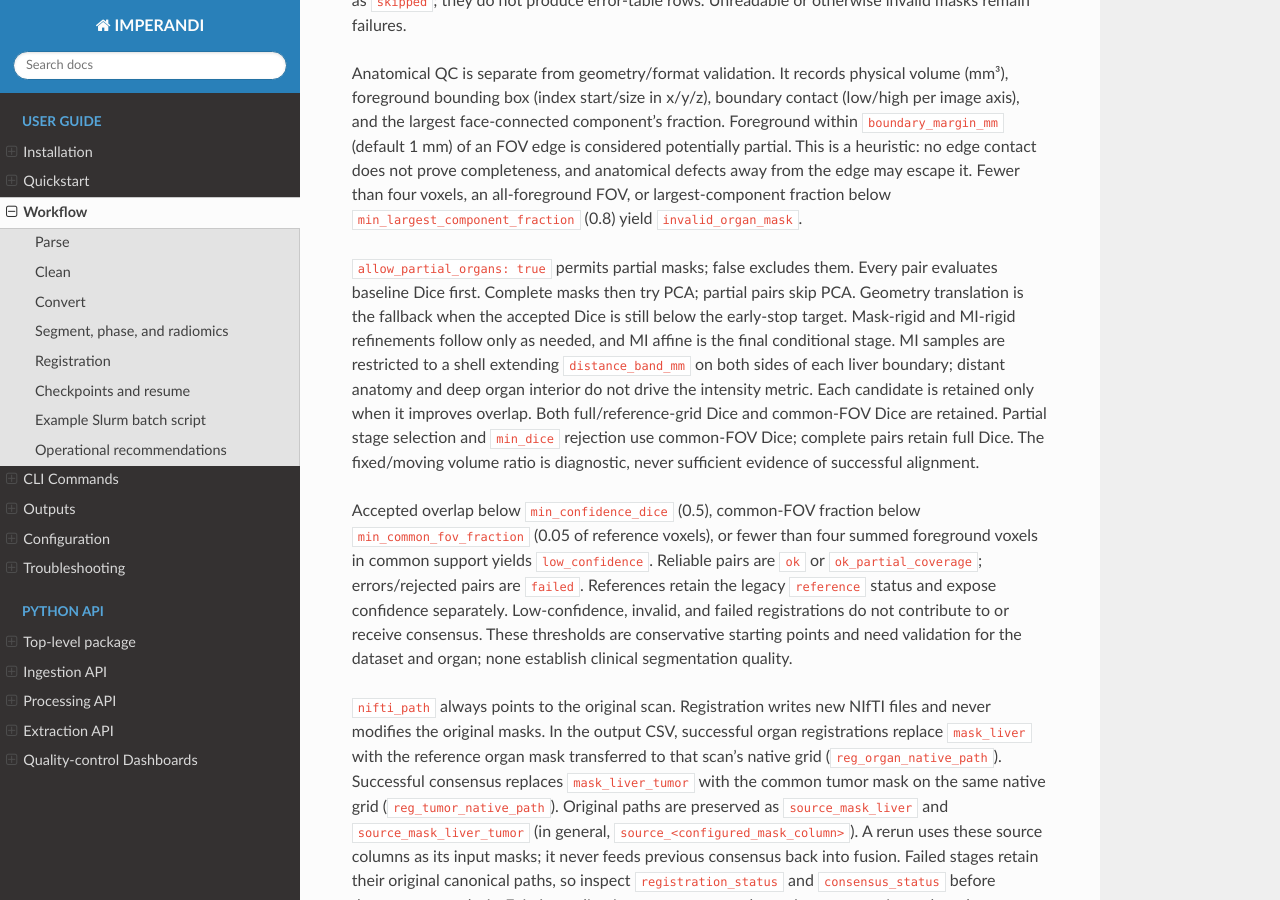
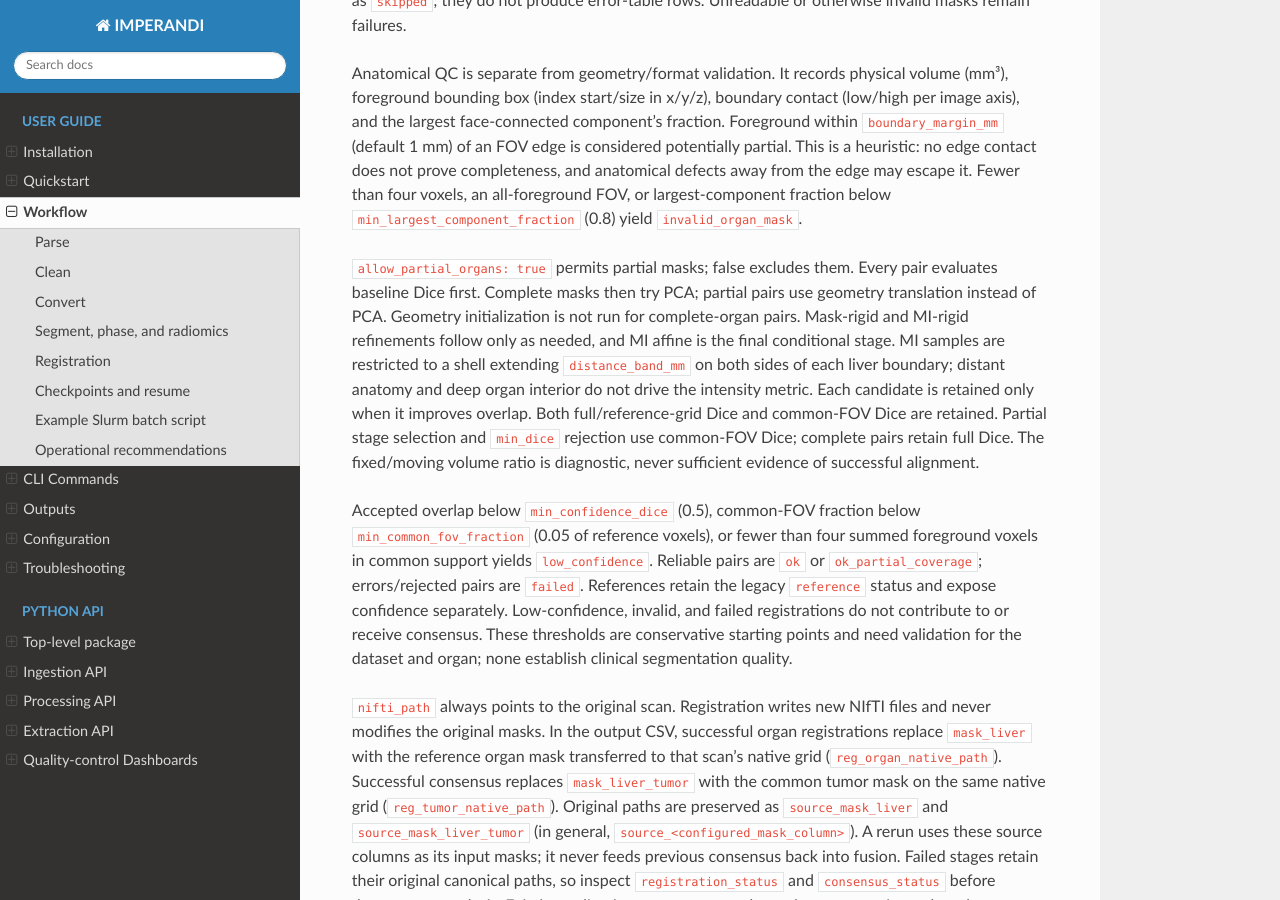
Before and after one commit to dmandache/IMPERANDI, a Sphinx documentation site: the page built from docs/source/workflow.md, in a window 1280 px wide and 900 px high, scrolled down 3831 px. Built offline with Sphinx 7.4.7 and the Read the Docs theme 3.1.0, drawn with Linux system fonts in a browser that asks for light colours; some of the changed text lies outside the part shown.

Commit message:
Complete organs now use PCA only; geometry is marked skipped_complete_organ. Partial organs use geometry instead of PCA.

```diff
--- a/docs/source/workflow.md
+++ b/docs/source/workflow.md
@@ -91,10 +91,11 @@
 The default is `[patient_key, study_id, Modality]`; a dataset can instead use,
 for example, `[patient_key, exam_stage]`. `Modality` has no special grouping
 rule: include it for separate modality groups or omit it to register modalities
-together. It applies an ordered liver-first cascade: baseline,
-PCA, geometry fallback, signed-distance mask rigid, boundary-band
-mutual-information (MI) rigid, and optional boundary-band MI affine. Default masks are
-`mask_liver` and `mask_liver_tumor`; masks must match their native image geometry.
+together. It applies an ordered liver-first cascade: baseline, PCA for complete
+organs (geometry initialization instead for partial organs), signed-distance
+mask rigid, boundary-band mutual-information (MI) rigid, and optional
+boundary-band MI affine. Default masks are `mask_liver` and
+`mask_liver_tumor`; masks must match their native image geometry.
 
 Tumor consensus choices are `anchor`, `majority`, `intersection`, `union`, and `staple`.
 Valid complete organs take reference priority over partial organs. Boundary contact
@@ -195,8 +196,8 @@
 
 `allow_partial_organs: true` permits partial masks; false excludes them.
 Every pair evaluates baseline Dice first. Complete masks then try PCA; partial
-pairs skip PCA. Geometry translation is the fallback when the accepted Dice is
-still below the early-stop target. Mask-rigid and MI-rigid refinements follow
+pairs use geometry translation instead of PCA. Geometry initialization is not
+run for complete-organ pairs. Mask-rigid and MI-rigid refinements follow
 only as needed, and MI affine is the final conditional stage.
 MI samples are restricted to a shell extending `distance_band_mm` on both sides
 of each liver boundary; distant anatomy and deep organ interior do not drive the
```
Also changed, not shown: 4 other files.
